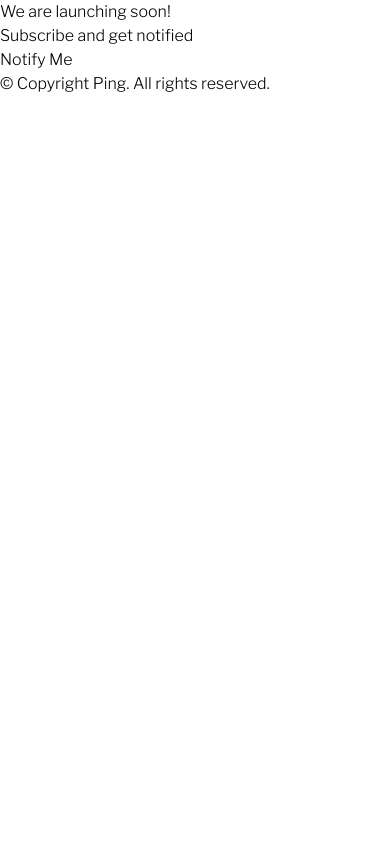
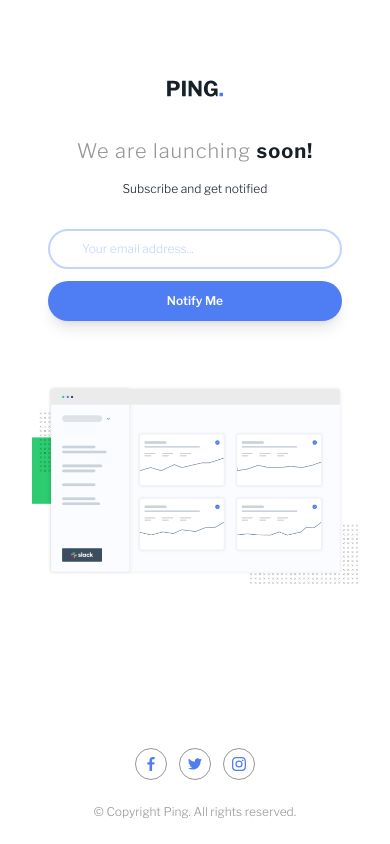
Before and after one commit to wendyhamel/FmPingComingSoon, a plain HTML site: page ping-coming-soon-page-master/index.html in a window 390 px wide. Drawn offline with nearby package versions, Linux system fonts and the light colour scheme.

Commit message:
Mobile design, working validation

```diff
--- a/ping-coming-soon-page-master/index.html
+++ b/ping-coming-soon-page-master/index.html
@@ -11,33 +11,78 @@
     <link rel="preconnect" href="https://fonts.gstatic.com" crossorigin>
     <link href="https://fonts.googleapis.com/css2?family=Libre+Franklin:ital,wght@0,300;0,600;0,700;1,300;1,600;1,700&display=swap" rel="stylesheet">
 
+    <!-- Alpine Core -->
+    <script defer src="https://unpkg.com/alpinejs@latest/dist/cdn.min.js"></script>
+
     <!-- Tailwind play cdn for this challenge ( for development and play purposes ) -->
     <script src="https://cdn.tailwindcss.com"></script>
 
     <script src="./src/tailwind.config.js"></script>
 
     <title>Frontend Mentor | Ping coming soon page</title>
+</head>
 
-</head>
 <body>
 
-<main>
-
-  <h1>We are launching soon!</h1>
-
-  <p>Subscribe and get notified</p>
-
-  <p>Notify Me</p>
-
-  <p>&copy; Copyright Ping. All rights reserved.</p>
-
+<main x-data="subscribe()" class="antialiased min-h-screen flex flex-col px-8 pt-20">
+    <img class="w-14 mx-auto" src="./images/logo.svg" alt="Ping.">
+    <h1 class="text-center mt-10 text-gray text-xl tracking-wider">We are launching <span class="font-bold text-blue-dark">soon!</span></h1>
+    <p class="text-center mt-4 text-blue-dark text-xs">Subscribe and get notified</p>
+    <form class="flex flex-col gap-2 mt-8 mb-16 px-4">
+        <div class="text-center">
+            <label class="relative">
+                <span class="sr-only">Email Address</span>
+                <input
+                    x-model="email"
+                    type="text"
+                    placeholder="Your email address..."
+                    :class="validation.email.invalid ? 'text-red rounded-full border-2 border-red px-8 py-2.5 text-xs w-full' : 'rounded-full border-2 border-blue-pale px-8 py-2.5 caret-blue-dark text-xs focus-visible:border-blue focus-visible:outline-none w-full placeholder:text-blue-pale'"
+                    required
+                >
+            </label>
+            <p class="mt-1 italic text-red" x-text="validation.email.message"></p>
+        </div>
+        <button
+            class="rounded-full py-3 px-8 bg-blue text-xs text-white font-semibold shadow-lg"
+            type="button"
+            @click="submit()"
+        >
+            Notify Me
+        </button>
+    </form>
+    <img src="./images/illustration-dashboard.png" alt="illustration of dashboard">
+    <div class="grow"></div>
+    <section class="text-center space-y-6 pb-6">
+        <ul class="flex justify-center gap-3">
+            <li>
+                <a class="rounded-full p-2 border border-gray text-blue block" href="#" title="facebook logo">
+                    <svg class="text-inherit w-3.5 h-3.5 md:w-5 md:h-5" xmlns="http://www.w3.org/2000/svg" viewBox="0 0 9 17"><path d="M2.684 17V9.255H.076V6.237h2.608c-.02-.338-.021-1.084-.002-2.238C2.598 2.11 3.694-.007 6.727.027 7.622.049 8.37.084 8.97.132l-.077 2.707c-.584.001-1.214.005-1.89.01-.581.031-1.067.155-1.192 1.162-.005.567-.01 1.308-.012 2.226h2.989l-.39 3.018H5.8V17H2.684Z" fill="currentColor" fill-rule="evenodd"/></svg>
+                </a>
+            </li>
+            <li>
+                <a class="rounded-full p-2 border border-gray text-blue block" href="#" title="twitter logo">
+                    <svg class="text-inherit w-3.5 h-3.5 md:w-5 md:h-5" xmlns="http://www.w3.org/2000/svg" viewBox="0 0 20 17"><path d="M20 2.172a8.192 8.192 0 0 1-2.357.646 4.11 4.11 0 0 0 1.805-2.27 8.22 8.22 0 0 1-2.606.996A4.094 4.094 0 0 0 13.847.248c-2.65 0-4.596 2.472-3.996 5.037A11.648 11.648 0 0 1 1.392 1a4.109 4.109 0 0 0 1.27 5.478 4.086 4.086 0 0 1-1.858-.513c-.045 1.9 1.318 3.678 3.291 4.075a4.113 4.113 0 0 1-1.853.07 4.106 4.106 0 0 0 3.833 2.848A8.25 8.25 0 0 1 0 14.658a11.616 11.616 0 0 0 6.29 1.843c7.618 0 11.923-6.434 11.664-12.205A8.354 8.354 0 0 0 20 2.172z" fill="currentColor"/></svg>
+                </a>
+            </li>
+            <li>
+                <a class="rounded-full p-2 border border-gray text-blue block" href="#" title="instragram logo">
+                    <svg class="text-inherit w-3.5 h-3.5 md:w-5 md:h-5" xmlns="http://www.w3.org/2000/svg" viewBox="0 0 20 20"><path d="M10 1.802c2.67 0 2.987.01 4.042.058 2.71.123 3.974 1.409 4.099 4.099.048 1.054.057 1.37.057 4.04 0 2.672-.01 2.988-.057 4.042-.124 2.687-1.387 3.975-4.1 4.099-1.054.048-1.37.058-4.041.057-2.67 0-2.987-.01-4.04-.058-2.718-.124-3.977-1.416-4.1-4.1-.048-1.054-.058-1.37-.058-4.041 0-2.67.01-2.986.058-4.04.124-2.69 1.387-3.977 4.1-4.1 1.054-.048 1.37-.058 4.04-.057zM10 0C7.284 0 6.944.012 5.877.06 2.246.227.227 2.242.061 5.877.01 6.944 0 7.284 0 10s.012 3.057.06 4.123c.167 3.632 2.182 5.65 5.817 5.817 1.067.048 1.407.06 4.123.06s3.057-.012 4.123-.06c3.629-.167 5.652-2.182 5.816-5.817.05-1.066.061-1.407.061-4.123s-.012-3.056-.06-4.122C19.777 2.249 17.76.228 14.124.06 13.057.01 12.716 0 10 0zm0 4.865a5.135 5.135 0 1 0 0 10.27 5.135 5.134 0 0 0 0-10.27zm0 8.468a3.333 3.333 0 1 1 0-6.666 3.333 3.333 0 0 1 0 6.666zm5.338-9.87a1.2 1.2 0 1 0 0 2.4 1.2 1.2 0 0 0 0-2.4z" fill="currentColor"/></svg>
+                </a>
+            </li>
+        </ul>
+        <p class="text-gray text-xs">&copy; Copyright Ping. All rights reserved.</p>
+    </section>
 </main>
 
 <footer>
     <div class="fixed bottom-0 inset-x-0 bg-white/90 opacity-0 translate-y-2 py-2 text-xs text-blue-dark text-center hover:opacity-90 hover:translate-y-0 transition ease-out duration-300">
-        Challenge by <a class="text-blue-dark hover:text-blue hover:underline ease-in-out duration-150" href="https://www.frontendmentor.io/challenges/intro-component-with-signup-form-5cf91bd49edda32581d28fd1" target="_blank">Frontend Mentor</a>.
+        Challenge by <a class="text-blue-dark hover:text-blue hover:underline ease-in-out duration-150" href="https://www.frontendmentor.io/challenges/ping-single-column-coming-soon-page-5cadd051fec04111f7b848da" target="_blank">Frontend Mentor</a>.
         Coded by <a class="text-blue-dark hover:text-blue hover:underline ease-in-out duration-150" href="https://www.frontendmentor.io/profile/wendyhamel" target="_blank">Wendy Hamel</a>.
     </div>
 </footer>
+
+<script src="./src/validation.js"></script>
+
 </body>
+
 </html>
--- /dev/null
+++ b/ping-coming-soon-page-master/src/validation.js
@@ -0,0 +1,41 @@
+window.subscribe = function () {
+	return {
+		email: '',
+		validation: {
+			email: {
+				rule: {
+					required: function(field){
+						if (field) {
+							return { invalid: false, message: '' }
+						} else {
+							return { invalid: true, message: 'Email cannot be empty' }
+						}
+					},
+					email: function (field) {
+						const validEmailRegex = /^[a-zA-Z0-9.!#$%&'*+/=?^_`{|}~-]+@[a-zA-Z0-9-]+(?:\.[a-zA-Z0-9-]+)*$/g
+						if (validEmailRegex.test(field)) {
+							return { invalid: false, message: '' }
+						} else {
+							return { invalid: true, message: 'Please provide a valid email address' }
+						}
+					}
+				}
+			},
+		},
+		validate(field) {
+			for (const key in this.validation[field].rule) {
+				const validationResult = this.validation[field].rule[key](this[field])
+				if (validationResult.invalid) {
+					this.validation[field].invalid = true
+					this.validation[field].message = validationResult.message
+					break
+				}
+				this.validation[field].invalid = false
+				this.validation[field].message = ''
+			}
+		},
+		submit() {
+			this.validate('email')
+		}
+	}
+}
```
